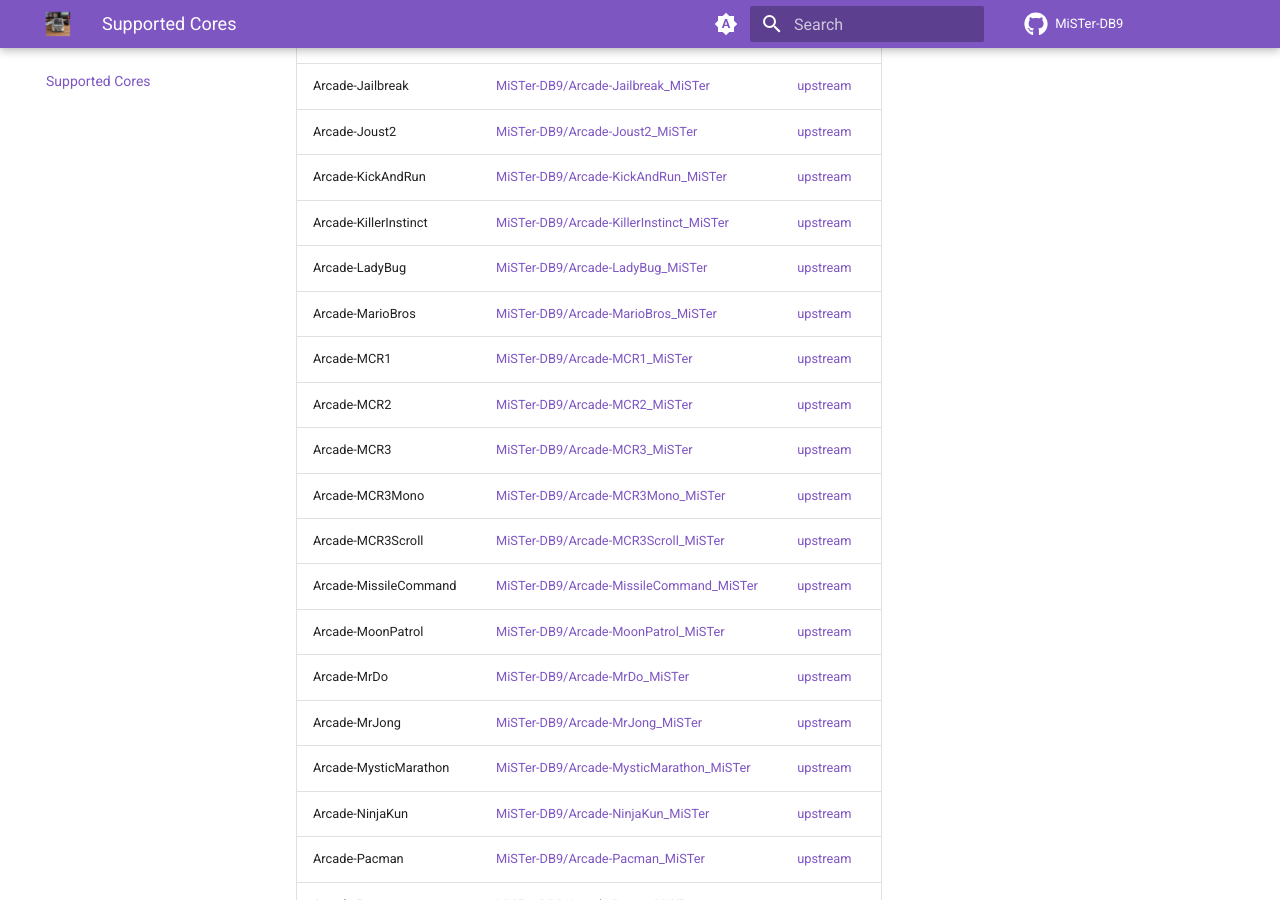
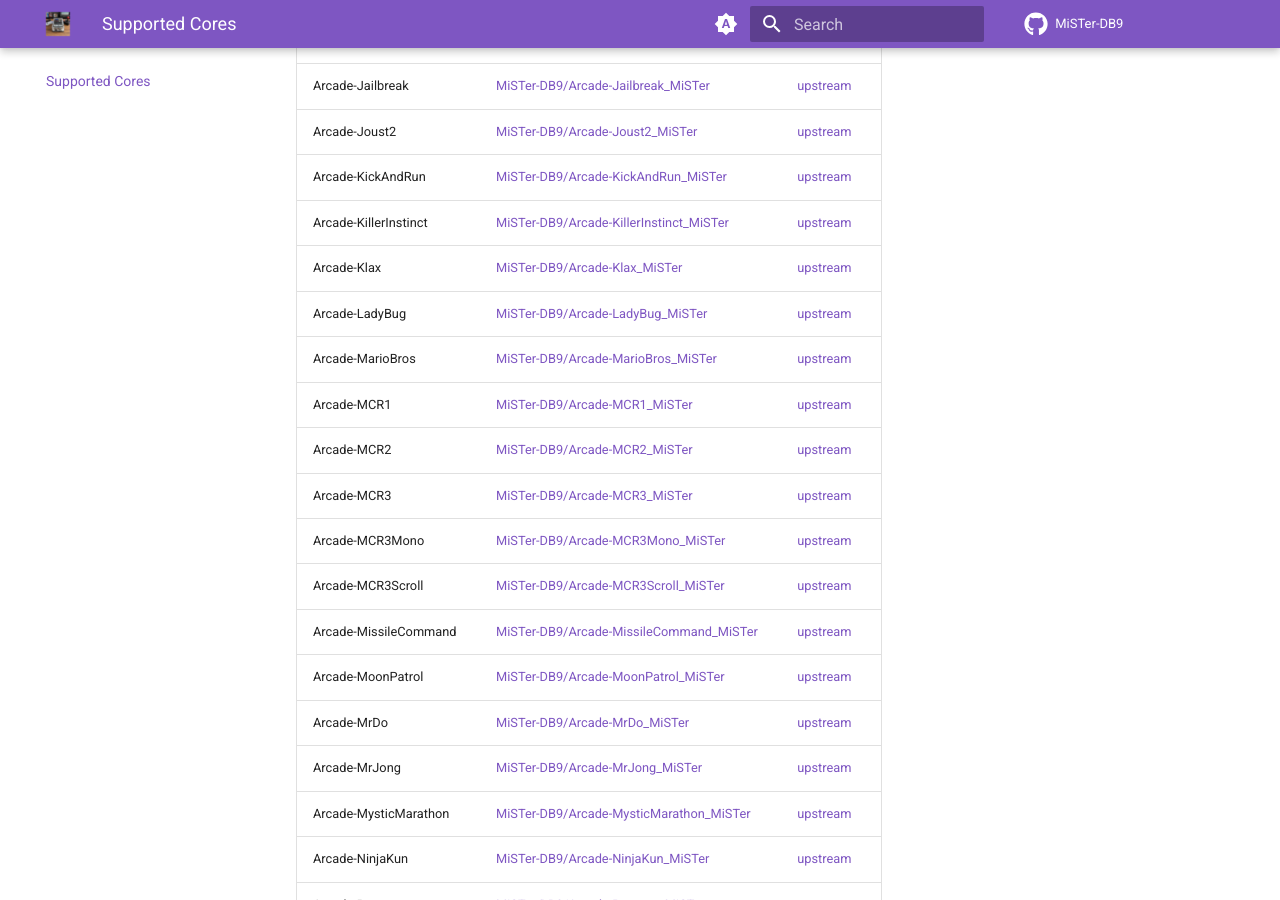
Before and after one commit to MiSTer-DB9/MiSTer-DB9.github.io, an MkDocs documentation site: the page built from docs/cores.md, in a window 1280 px wide and 900 px high, scrolled down 3598 px. Built offline with MkDocs 1.6.1 and Material for MkDocs 9.7.7, drawn with Linux system fonts in a browser that asks for light colours; some of the changed text lies outside the part shown.

Commit message:
cores: rename Klax and Toobin to Arcade-Klax and Arcade-Toobin

```diff
--- a/docs/cores.md
+++ b/docs/cores.md
@@ -84,6 +84,7 @@
 | Arcade-Joust2 | [MiSTer-DB9/Arcade-Joust2_MiSTer](https://github.com/MiSTer-DB9/Arcade-Joust2_MiSTer) | [upstream](https://github.com/MiSTer-devel/Arcade-Joust2_MiSTer) |
 | Arcade-KickAndRun | [MiSTer-DB9/Arcade-KickAndRun_MiSTer](https://github.com/MiSTer-DB9/Arcade-KickAndRun_MiSTer) | [upstream](https://github.com/MiSTer-devel/Arcade-KickAndRun_MiSTer) |
 | Arcade-KillerInstinct | [MiSTer-DB9/Arcade-KillerInstinct_MiSTer](https://github.com/MiSTer-DB9/Arcade-KillerInstinct_MiSTer) | [upstream](https://github.com/MiSTer-devel/Arcade-KillerInstinct_MiSTer) |
+| Arcade-Klax | [MiSTer-DB9/Arcade-Klax_MiSTer](https://github.com/MiSTer-DB9/Arcade-Klax_MiSTer) | [upstream](https://github.com/MiSTer-devel/Arcade-Klax_MiSTer) |
 | Arcade-LadyBug | [MiSTer-DB9/Arcade-LadyBug_MiSTer](https://github.com/MiSTer-DB9/Arcade-LadyBug_MiSTer) | [upstream](https://github.com/MiSTer-devel/Arcade-LadyBug_MiSTer) |
 | Arcade-MarioBros | [MiSTer-DB9/Arcade-MarioBros_MiSTer](https://github.com/MiSTer-DB9/Arcade-MarioBros_MiSTer) | [upstream](https://github.com/MiSTer-devel/Arcade-MarioBros_MiSTer) |
 | Arcade-MCR1 | [MiSTer-DB9/Arcade-MCR1_MiSTer](https://github.com/MiSTer-DB9/Arcade-MCR1_MiSTer) | [upstream](https://github.com/MiSTer-devel/Arcade-MCR1_MiSTer) |
@@ -139,6 +140,7 @@
 | Arcade-Tecmo | [MiSTer-DB9/Arcade-Tecmo_MiSTer](https://github.com/MiSTer-DB9/Arcade-Tecmo_MiSTer) | [upstream](https://github.com/MiSTer-devel/Arcade-Tecmo_MiSTer) |
 | Arcade-TimePilot | [MiSTer-DB9/Arcade-TimePilot_MiSTer](https://github.com/MiSTer-DB9/Arcade-TimePilot_MiSTer) | [upstream](https://github.com/MiSTer-devel/Arcade-TimePilot_MiSTer) |
 | Arcade-TimePilot84 | [MiSTer-DB9/Arcade-TimePilot84_MISTer](https://github.com/MiSTer-DB9/Arcade-TimePilot84_MISTer) | [upstream](https://github.com/MiSTer-devel/Arcade-TimePilot84_MISTer) |
+| Arcade-Toobin | [MiSTer-DB9/Arcade-Toobin_MiSTer](https://github.com/MiSTer-DB9/Arcade-Toobin_MiSTer) | [upstream](https://github.com/MiSTer-devel/Arcade-Toobin_MiSTer) |
 | Arcade-TraverseUSA | [MiSTer-DB9/Arcade-TraverseUSA_MiSTer](https://github.com/MiSTer-DB9/Arcade-TraverseUSA_MiSTer) | [upstream](https://github.com/MiSTer-devel/Arcade-TraverseUSA_MiSTer) |
 | Arcade-TropicalAngel | [MiSTer-DB9/Arcade-TropicalAngel_MiSTer](https://github.com/MiSTer-DB9/Arcade-TropicalAngel_MiSTer) | [upstream](https://github.com/MiSTer-devel/Arcade-TropicalAngel_MiSTer) |
 | Arcade-TurkeyShoot | [MiSTer-DB9/Arcade-TurkeyShoot_MiSTer](https://github.com/MiSTer-DB9/Arcade-TurkeyShoot_MiSTer) | [upstream](https://github.com/MiSTer-devel/Arcade-TurkeyShoot_MiSTer) |
```
Also changed, not shown: other parts of docs/cores.md (+0 -2 lines).
